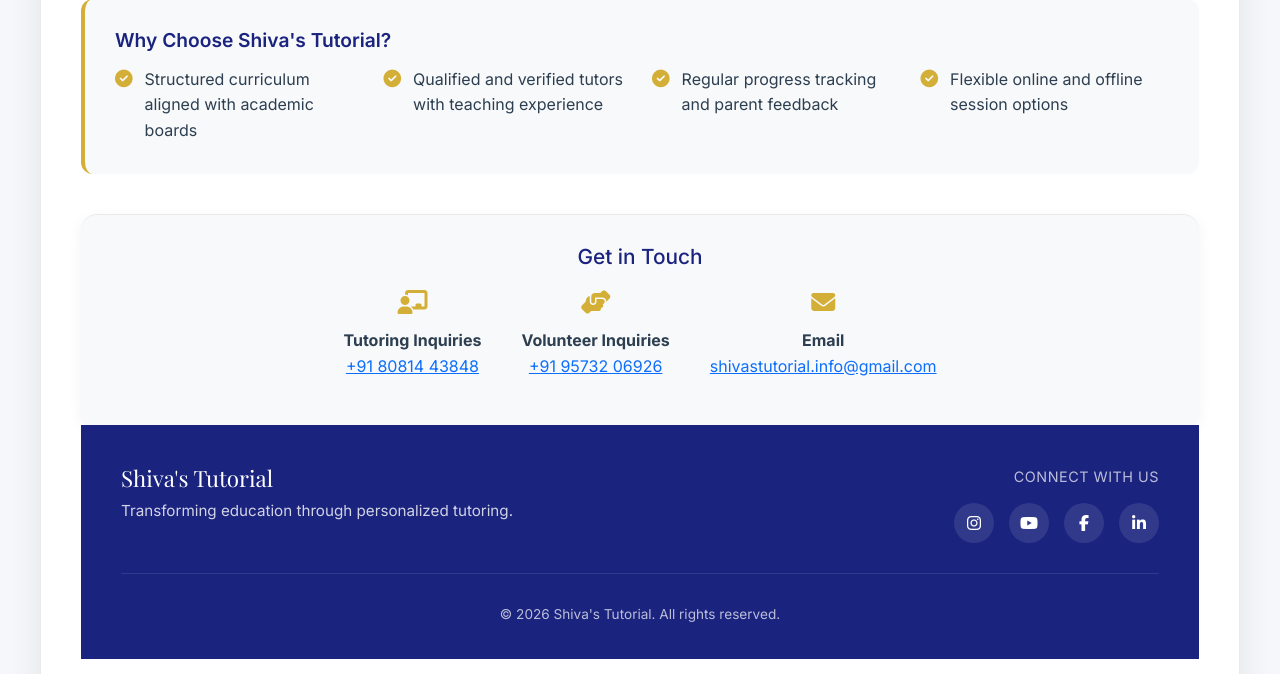
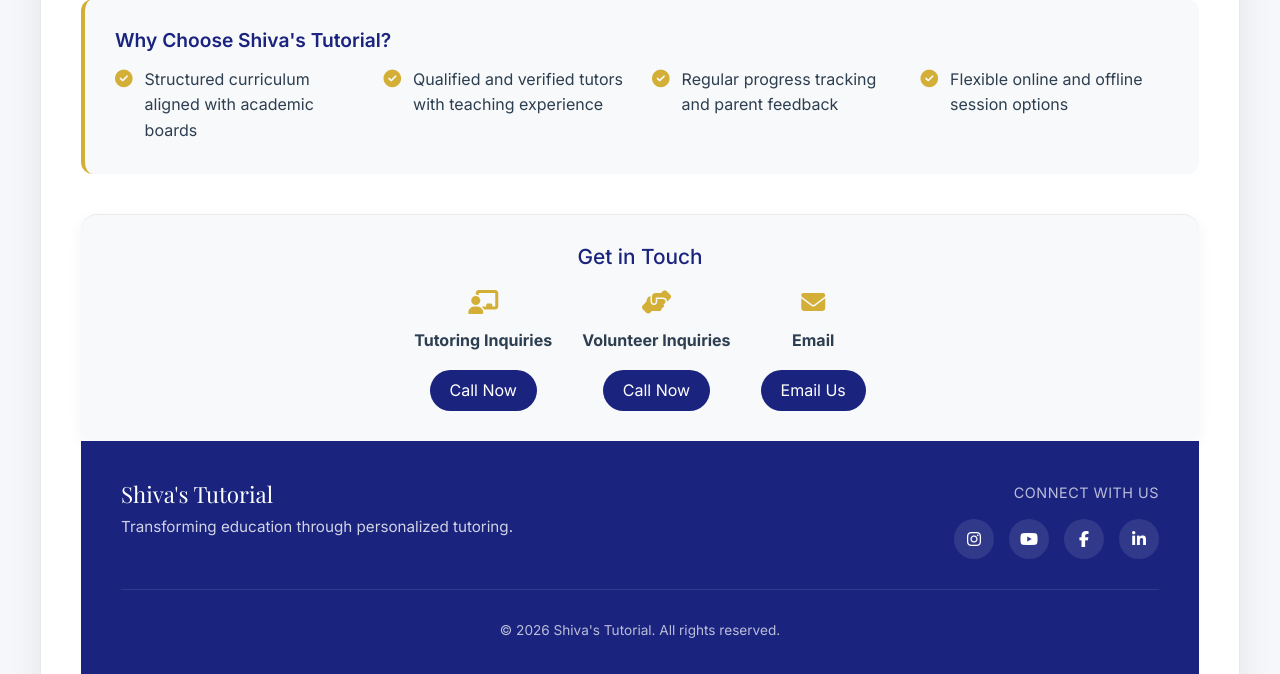
Before and after one commit to ShivaKumar162124/Shiva-sTutorial, a Django app: page / in a window 1280 px wide. Shown: the part 1431-2105 px from the top of the page. Run offline with Django 5.2, Linux system fonts and the light colour scheme; data comes from the database, SQL or seed files in the repository.

Commit message:
Updated contact section with numbers for tutoring and volunteer inquiries

```diff
--- a/main/templates/main/landing.html
+++ b/main/templates/main/landing.html
@@ -623,21 +623,21 @@
             <!-- Contact Section -->
             <div class="contact-section" style="background: #f8f9fa; border-radius: 16px; padding: 30px; margin: 40px 0 0; box-shadow: 0 5px 15px rgba(0,0,0,0.05);">
     <h3 style="text-align: center; color: #1a237e; margin-bottom: 20px; font-size: 1.3rem;">Get in Touch</h3>
-    <div style="display: flex; justify-content: center; gap: 40px; flex-wrap: wrap;">
+    <div style="display: flex; justify-content: center; gap: 30px; flex-wrap: wrap;">
         <div style="text-align: center;">
             <i class="fas fa-chalkboard-user" style="color: #d4af37; font-size: 1.5rem;"></i>
-            <p style="margin-top: 10px;"><strong>Tutoring Inquiries</strong><br>
-            <a href="tel:+918081443848">+91 80814 43848</a></p>
+            <p style="margin-top: 10px;"><strong>Tutoring Inquiries</strong></p>
+            <button onclick="window.location.href='tel:+918081443848'" style="background: #1a237e; color: white; border: none; padding: 8px 20px; border-radius: 30px; cursor: pointer;">Call Now</button>
         </div>
         <div style="text-align: center;">
             <i class="fas fa-hands-helping" style="color: #d4af37; font-size: 1.5rem;"></i>
-            <p style="margin-top: 10px;"><strong>Volunteer Inquiries</strong><br>
-            <a href="tel:+919573206926">+91 95732 06926</a></p>
+            <p style="margin-top: 10px;"><strong>Volunteer Inquiries</strong></p>
+            <button onclick="window.location.href='tel:+919573206926'" style="background: #1a237e; color: white; border: none; padding: 8px 20px; border-radius: 30px; cursor: pointer;">Call Now</button>
         </div>
         <div style="text-align: center;">
             <i class="fas fa-envelope" style="color: #d4af37; font-size: 1.5rem;"></i>
-            <p style="margin-top: 10px;"><strong>Email</strong><br>
-            <a href="mailto:shivastutorial.info@gmail.com">shivastutorial.info@gmail.com</a></p>
+            <p style="margin-top: 10px;"><strong>Email</strong></p>
+            <button onclick="window.location.href='mailto:shivastutorial.info@gmail.com'" style="background: #1a237e; color: white; border: none; padding: 8px 20px; border-radius: 30px; cursor: pointer;">Email Us</button>
         </div>
     </div>
 </div>
```
